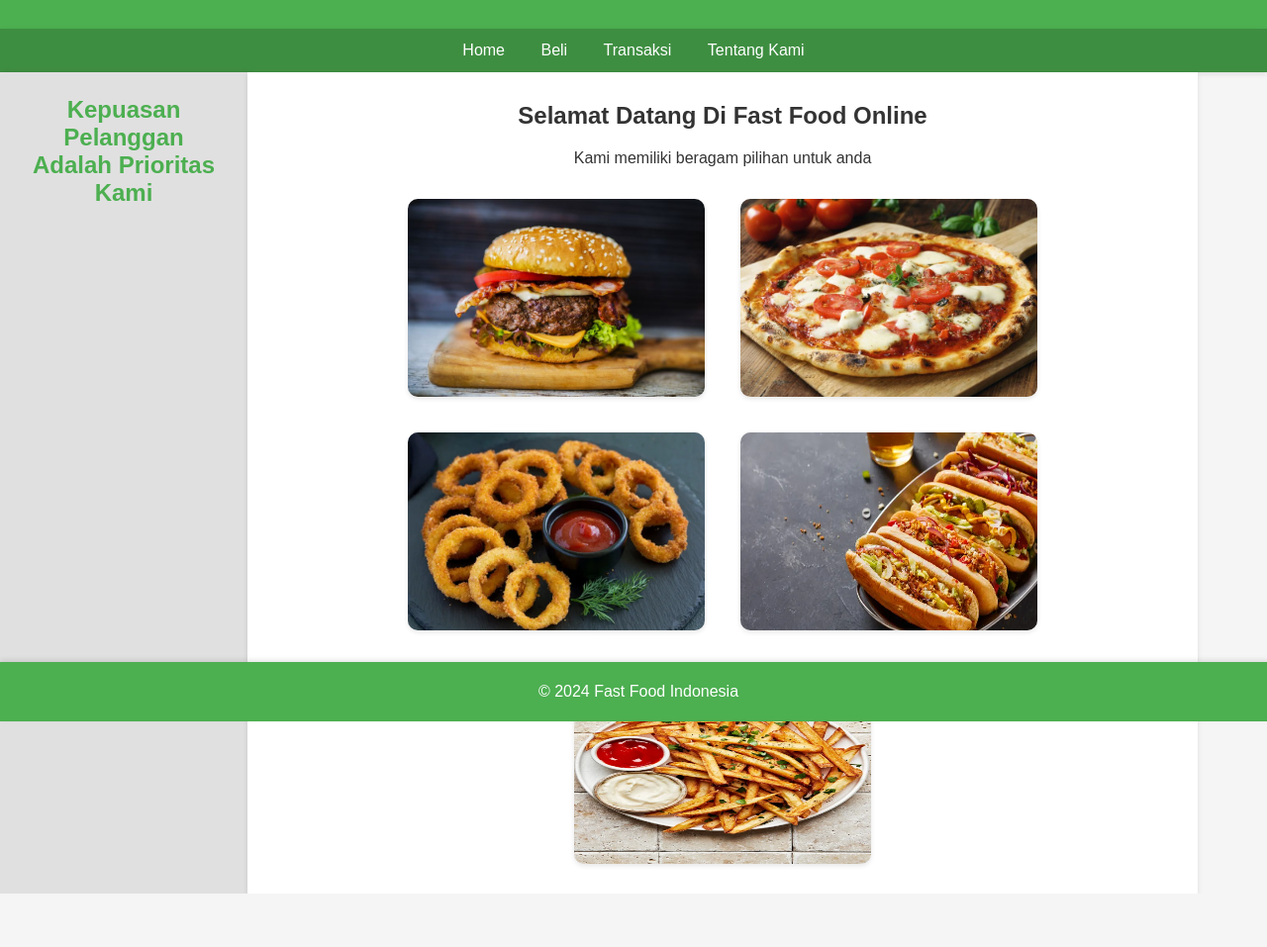
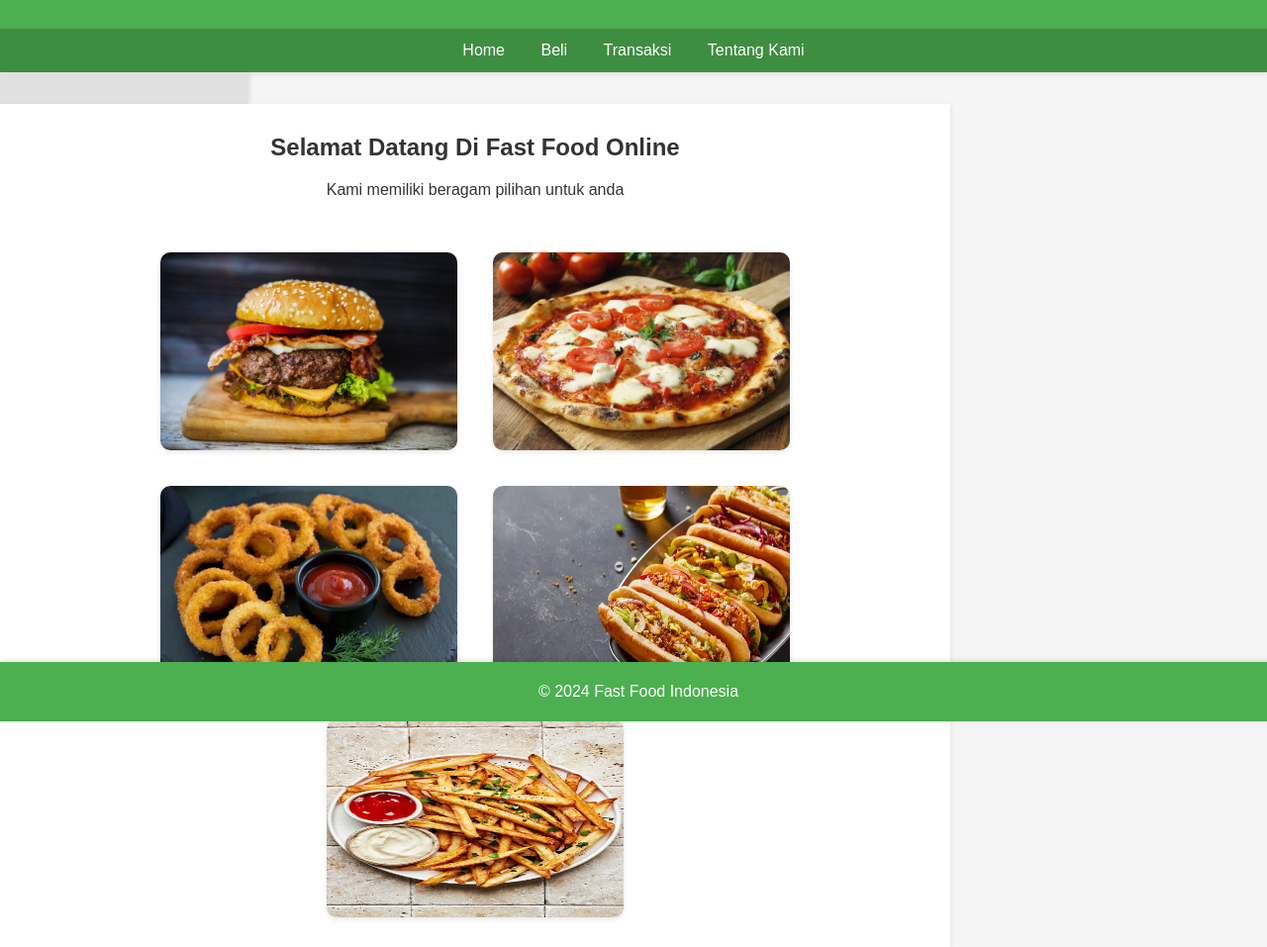
Before and after one commit to Lucseos/Fast-Food-Online, a plain HTML site: page index.html in a window 1280 px wide. Shown: the part 71-1028 px from the top of the page at 99% size. Before the commit the page ends 974 px from the top, so only its background shows below. Drawn offline with Linux system fonts and the light colour scheme.

Commit message:
Update index.html

```diff
--- a/index.html
+++ b/index.html
@@ -17,20 +17,22 @@
     <a onclick="showSection('Tentang')">Tentang Kami</a>
 </div>
 
-<div class="row">
+<div class="container">
+    <div class="main-content">
         <div class="left">
-        <h2>Kepuasan Pelanggan Adalah Prioritas Kami</h2>
-        <marquee>Dapatkan Diskon Menggunakan Voucher</marquee>
+
         </div>
 
+        <div class="main">
             <section id="Home" class="content">
                 <h2>Selamat Datang Di Fast Food Online</h2>
                 <p>Kami memiliki beragam pilihan untuk anda</p>
+                <marquee>Dapatkan Diskon Menggunakan Voucher</marquee>
                 <img src="burger.jpg" alt="burger" width="300px" height="200px" class="clickable-image" data-makanan="burger">
                 <img src="pizza.jpg" alt="pizza" width="300px" height="200px" class="clickable-image" data-makanan="pizza">
                 <img src="onion.jpg" alt="onion" width="300px" height="200px" class="clickable-image" data-makanan="onion">
                 <img src="hotdog.jpg" alt="hotdog" width="300px" height="200px" class="clickable-image" data-makanan="hotdog">
-        <img src="frenh.jpg" alt="french" width="300px" height="200px" class="clickable-image" data-makanan="french">
+                <img src="frenh.jpg" alt="French Fries" width="300px" height="200px" class="clickable-image" data-makanan="french">
             </section>
 
             <section id="Beli" class="content hidden">
@@ -70,8 +72,13 @@
                     <a href="mailto:tejahadikusumah@gmail.com">
                         <img src="email.jpg" alt="Email" width="65px" height="50px">
                     </a>
+            </section>
+        </div>
 
-    </section>
+        <div class="right">
+
+        </div>
+    </div>
 </div>
 
 <div class="footer">
```
Lines whose indentation alone changed are shown as unchanged.
